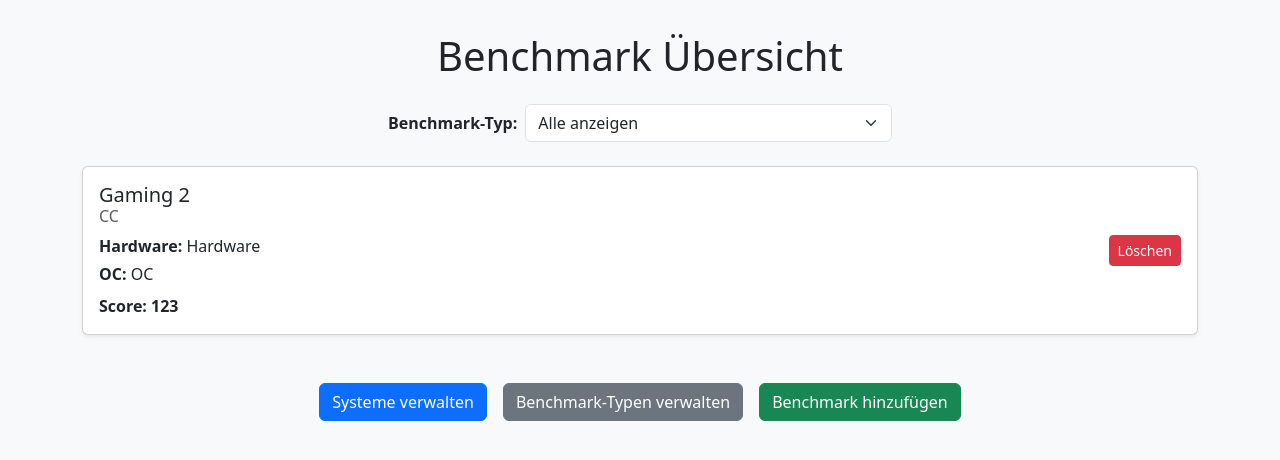
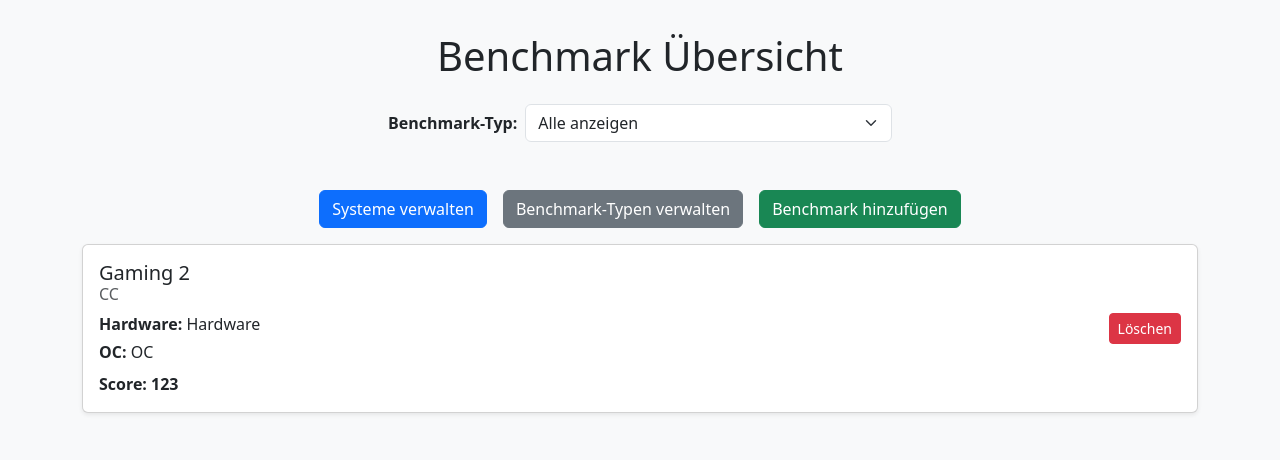
Before and after one commit to Malte007/Benchmark-App-Docker, a Flask app: page / in a window 1280 px wide. Shown: the top 460 px of the page. Run offline with Flask 3, Linux system fonts and the light colour scheme; data comes from the database, SQL or seed files in the repository.

Commit message:
Rearanged Buttons

```diff
--- a/templates/index.html
+++ b/templates/index.html
@@ -49,6 +49,13 @@
       </div>
     </form>
 
+        <!-- Navigation Buttons -->
+    <div class="mt-5 d-flex flex-wrap mb-3 gap-3 justify-content-center">
+      <a href="{{ url_for('add_system') }}" class="btn btn-primary">Systeme verwalten</a>
+      <a href="{{ url_for('add_benchmark_type') }}" class="btn btn-secondary">Benchmark-Typen verwalten</a>
+      <a href="{{ url_for('add_benchmark') }}" class="btn btn-success">Benchmark hinzufügen</a>
+    </div>
+
     <!-- Benchmark-Liste: linear von oben nach unten -->
     <div class="d-flex flex-column gap-3">
       {% for benchmark in benchmarks %}
@@ -69,12 +76,7 @@
       {% endfor %}
     </div>
 
-    <!-- Navigation Buttons -->
-    <div class="mt-5 d-flex flex-wrap gap-3 justify-content-center">
-      <a href="{{ url_for('add_system') }}" class="btn btn-primary">Systeme verwalten</a>
-      <a href="{{ url_for('add_benchmark_type') }}" class="btn btn-secondary">Benchmark-Typen verwalten</a>
-      <a href="{{ url_for('add_benchmark') }}" class="btn btn-success">Benchmark hinzufügen</a>
-    </div>
+
   </div>
 
   <!-- Bootstrap JS -->
```
